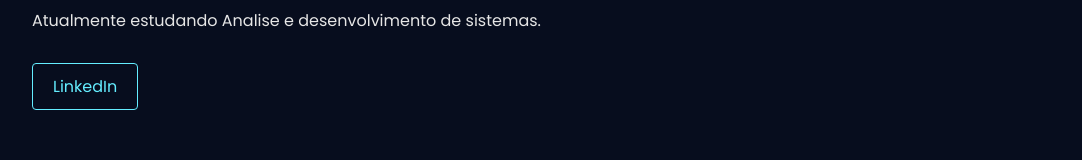
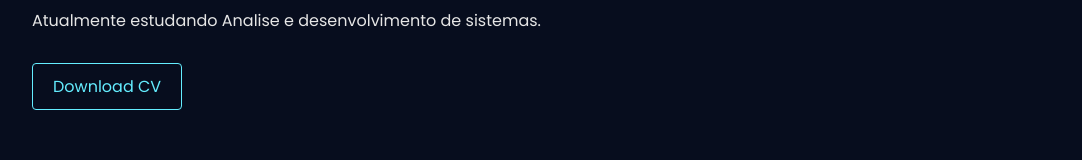
Before and after one commit to Samuelcs131/portfolio, a Next.js app: page / in a window 1280 px wide. Shown: the part 406-566 px from the top of the page, without its empty margins (88-1170 px from the left). Built offline with nearby package versions, Linux system fonts and the light colour scheme.

Commit message:
alternando botao para curriculo

```diff
--- a/src/components/Apresentation.jsx
+++ b/src/components/Apresentation.jsx
@@ -13,7 +13,7 @@ const Apresentation = () => {
 
                 <p className="resume">Atualmente estudando Analise e desenvolvimento de sistemas. </p>
 
-                <Link href="https://www.linkedin.com/in/samuelcs131/"><a target="_blank" rel="noopener"><button className="view-more">LinkedIn</button></a></Link>
+                <Link href="/resume/Curriculo-Samuel_Claudino_2022.pdf"><a target="_blank" rel="noopener"><button className="view-more">Download CV</button></a></Link>
             </div>
 
         </section>
```
Also changed, not shown: 1 other file (tests, documents, lock files or other folders).
